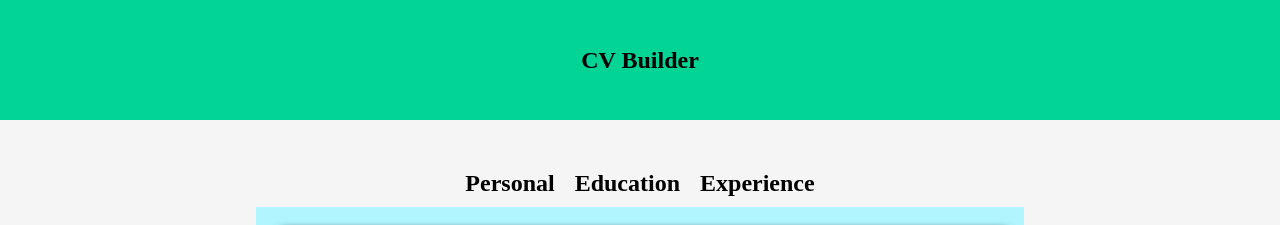
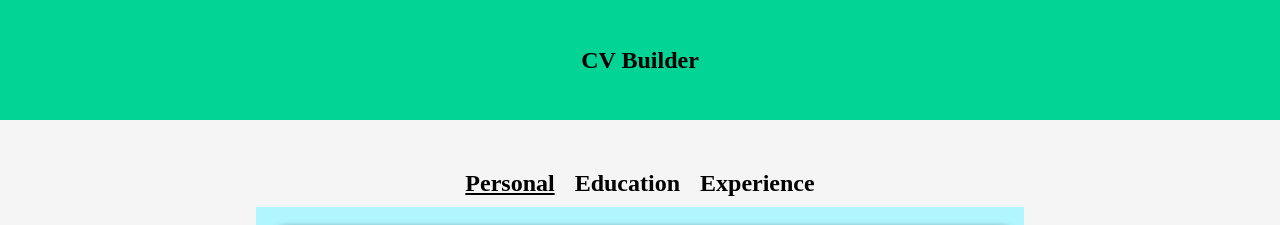
Before and after one commit to PaperOrb/cv-project, a React (Create React App) app: page / in a window 1280 px wide. Shown: the top 225 px of the page. Built offline with nearby package versions, Linux system fonts and the light colour scheme.

Commit message:
Fix nav title underlining current section

```diff
--- a/src/App.js
+++ b/src/App.js
@@ -46,7 +46,7 @@ function App() {
       </nav>
 
       <main>
-        <ResumeNav sections={sections} />
+        <ResumeNav sectionTitle={sectionsStrings[currentComponentIndex]} />
         <form className="resume-form">
           <CurrentComponent
             componentsArr={componentsArr}
--- a/src/components/ResumeNav.js
+++ b/src/components/ResumeNav.js
@@ -1,15 +1,15 @@
 import React from "react";
 
-function ResumeNav(props) {
+function ResumeNav({ sectionTitle }) {
   return (
     <nav className="resume-nav">
-      <h1 className={"resume-nav__header " + (props.sections[0] === "personal" ? "resume-nav__header-underline" : "")}>
+      <h1 className={"resume-nav__header " + (sectionTitle === "Personal" ? "resume-nav__header-underline" : "")}>
         Personal
       </h1>
-      <h1 className={"resume-nav__header " + (props.sections[0] === "education" ? "resume-nav__header-underline" : "")}>
+      <h1 className={"resume-nav__header " + (sectionTitle === "Education" ? "resume-nav__header-underline" : "")}>
         Education
       </h1>
-      <h1 className={"resume-nav__header " + (props.sections[0] === "experience" ? "resume-nav__header-underline" : "")}>
+      <h1 className={"resume-nav__header " + (sectionTitle === "Experience" ? "resume-nav__header-underline" : "")}>
         Experience
       </h1>
     </nav>
```
